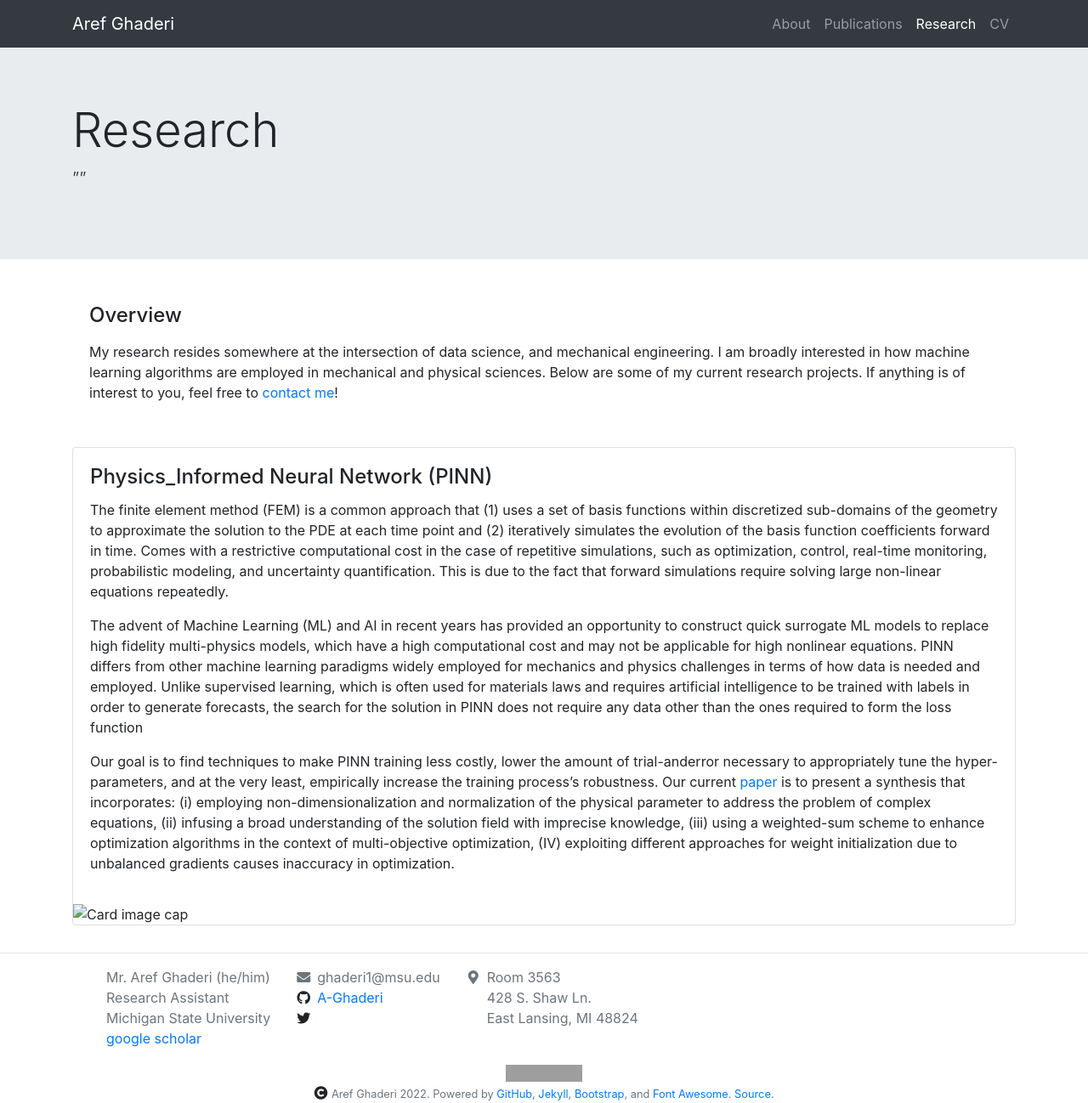
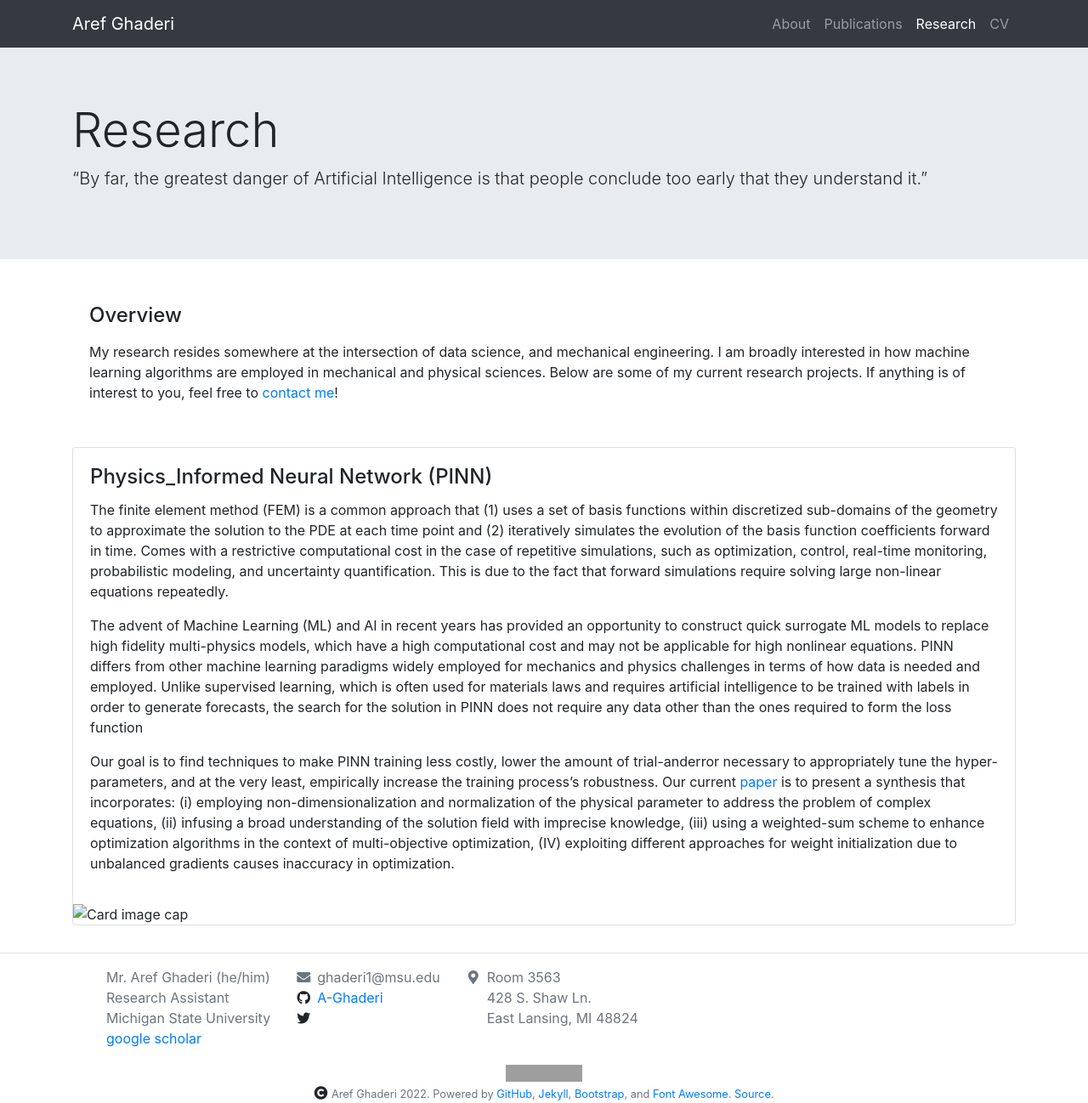
Before and after one commit to A-Ghaderi/Webpage, a Jekyll site: the page built from _pages/research.md, in a window 1280 px wide. Shown: the whole page at 85% size. Built offline with Jekyll 4.4.1, drawn with Linux system fonts in a browser that asks for light colours; nearby versions of some CDN libraries; grey boxes are pictures that could not be loaded.

Commit message:
Update research.md

```diff
--- a/_pages/research.md
+++ b/_pages/research.md
@@ -4,7 +4,7 @@ layout: research
 permalink: /research/
 
 jumbo_txt: |
-    ""
+    "By far, the greatest danger of Artificial Intelligence is that people conclude too early that they understand it."
 
 overview: |
     My research resides somewhere at the intersection of data science, and mechanical engineering.
```
